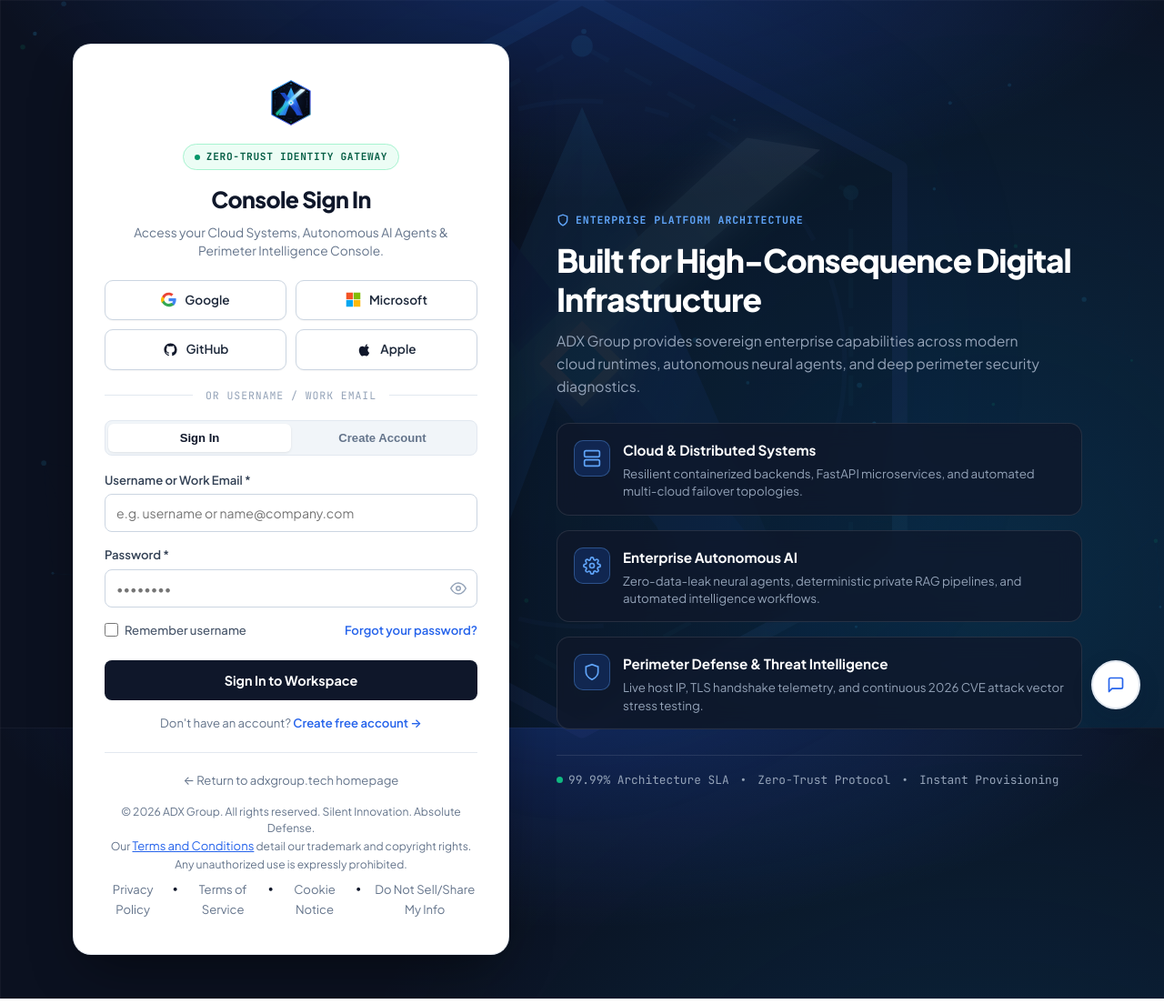
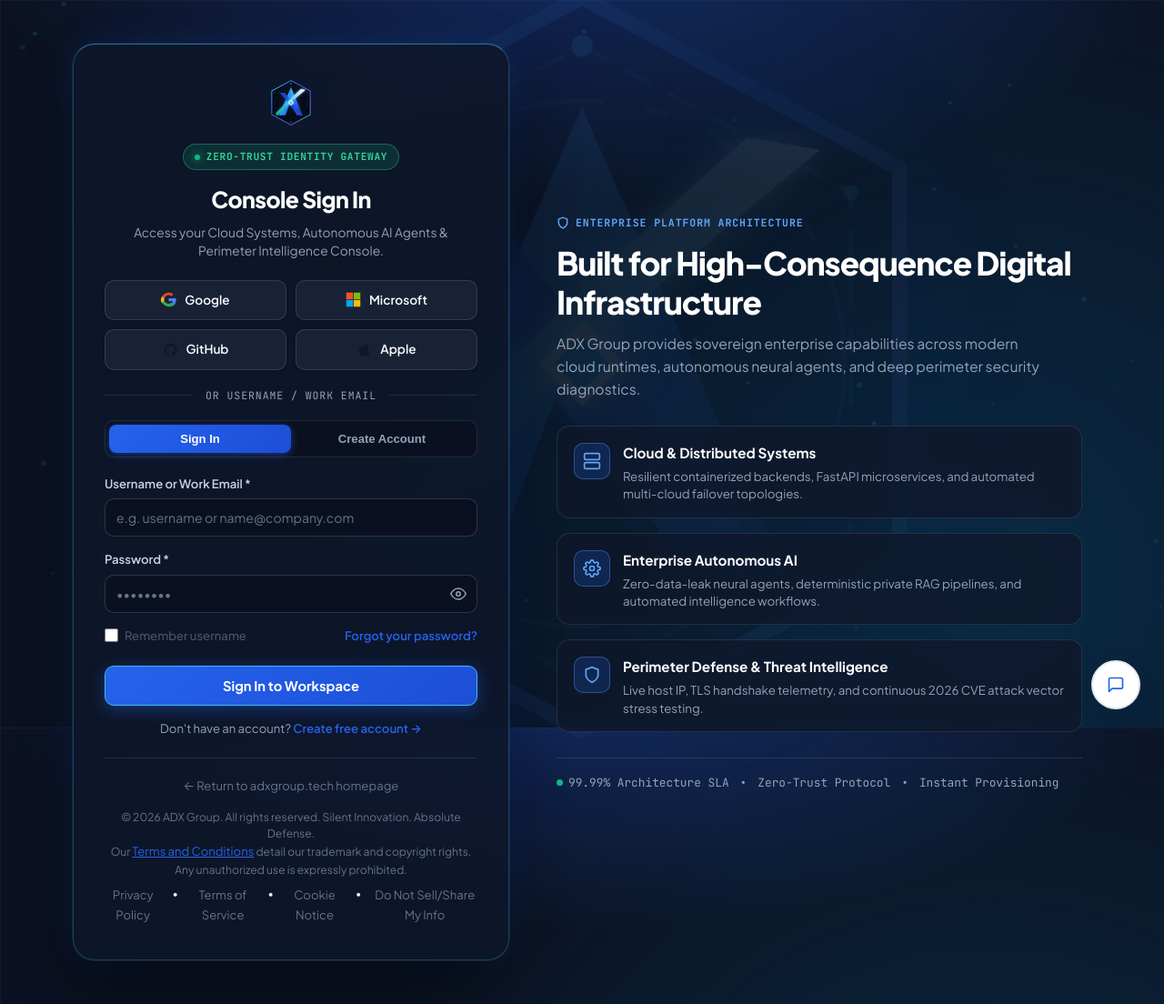
Before and after one commit to hardex001-tech/adxgroup, a FastAPI app: page /login in a window 1280 px wide. Shown: the whole page at 91% size. Run offline with FastAPI, Linux system fonts and the light colour scheme; some libraries are stand-ins or nearby versions.

Commit message:
feat(auth/security): obsidian cyber glass sign-in console, zero-trust SSRF IP validation, proxy/VPN login detection, and instant email alerts

```diff
--- a/app.py
+++ b/app.py
@@ -271,6 +271,48 @@
     )
 
 
+def _extract_client_security_context(request: Request) -> Dict[str, Any]:
+    """Extract verifiable client IP, detect proxy/VPN hops, and capture user agent."""
+    x_forwarded_for = request.headers.get("x-forwarded-for", "").strip()
+    cf_connecting_ip = request.headers.get("cf-connecting-ip", "").strip()
+    x_real_ip = request.headers.get("x-real-ip", "").strip()
+
+    ip = "127.0.0.1"
+    is_proxy_or_vpn = False
+
+    if cf_connecting_ip:
+        ip = cf_connecting_ip
+    elif x_forwarded_for:
+        parts = [p.strip() for p in x_forwarded_for.split(",") if p.strip()]
+        if parts:
+            ip = parts[0]
+            if len(parts) > 1:
+                is_proxy_or_vpn = True
+    elif x_real_ip:
+        ip = x_real_ip
+    elif request.client and request.client.host:
+        ip = request.client.host
+
+    proxy_indicators = [
+        "via",
+        "forwarded",
+        "x-proxy-id",
+        "proxy-connection",
+        "x-requested-with",
+    ]
+    for h in proxy_indicators:
+        if request.headers.get(h):
+            is_proxy_or_vpn = True
+            break
+
+    ua = request.headers.get("user-agent", "Standard Web Browser")
+    return {
+        "ip": ip,
+        "is_proxy_or_vpn": is_proxy_or_vpn,
+        "user_agent": ua,
+    }
+
+
 def _set_auth_cookie(response: Response, token: str) -> None:
     import os
     response.set_cookie(
@@ -329,9 +371,15 @@
             raise HTTPException(status_code=400, detail="Please enter your username or email address.")
         sess = login_email_user(identifier=user_identifier, password=payload.password)
         redirect_to = "/admin" if sess["user"]["role"] == "admin" else "/dashboard"
-        client_ip = request.client.host if request.client else "Remote Client"
+        sec_ctx = _extract_client_security_context(request)
         try:
-            send_login_alert(sess["user"]["email"], sess["user"]["name"], client_ip)
+            send_login_alert(
+                email=sess["user"]["email"],
+                name=sess["user"]["name"],
+                ip=sec_ctx["ip"],
+                user_agent=sec_ctx["user_agent"],
+                is_proxy_or_vpn=sec_ctx["is_proxy_or_vpn"]
+            )
         except Exception:
             pass
         resp = JSONResponse(
@@ -518,9 +566,15 @@
         company="",
     )
 
-    client_ip = request.client.host if request.client else "Google SSO"
+    sec_ctx = _extract_client_security_context(request)
     try:
-        send_login_alert(email, name, client_ip)
+        send_login_alert(
+            email=email,
+            name=name,
+            ip=sec_ctx["ip"],
+            user_agent=sec_ctx["user_agent"],
+            is_proxy_or_vpn=sec_ctx["is_proxy_or_vpn"]
+        )
     except Exception:
         pass
 
@@ -693,9 +747,15 @@
 
     sess = create_or_login_oauth_user(email=email, name=name, provider="microsoft", company="")
 
-    client_ip = request.client.host if request.client else "Microsoft SSO"
+    sec_ctx = _extract_client_security_context(request)
     try:
-        send_login_alert(email, name, client_ip)
+        send_login_alert(
+            email=email,
+            name=name,
+            ip=sec_ctx["ip"],
+            user_agent=sec_ctx["user_agent"],
+            is_proxy_or_vpn=sec_ctx["is_proxy_or_vpn"]
+        )
     except Exception:
         pass
 
@@ -821,9 +881,15 @@
 
     sess = create_or_login_oauth_user(email=email, name=name, provider="github", company=company)
 
-    client_ip = request.client.host if request.client else "GitHub SSO"
+    sec_ctx = _extract_client_security_context(request)
     try:
-        send_login_alert(email, name, client_ip)
+        send_login_alert(
+            email=email,
+            name=name,
+            ip=sec_ctx["ip"],
+            user_agent=sec_ctx["user_agent"],
+            is_proxy_or_vpn=sec_ctx["is_proxy_or_vpn"]
+        )
     except Exception:
         pass
 
--- a/templates/admin.html
+++ b/templates/admin.html
@@ -4,8 +4,8 @@
   <meta charset="UTF-8" />
   <meta name="viewport" content="width=device-width, initial-scale=1.0" />
   <title>Owner Command Center | ADX Group</title>
-  <link rel="icon" type="image/svg+xml" href="/static/logo.svg?v=2026.41" />
-  <link rel="stylesheet" href="/static/css/style.css?v=2026.41" />
+  <link rel="icon" type="image/svg+xml" href="/static/logo.svg?v=2026.42" />
+  <link rel="stylesheet" href="/static/css/style.css?v=2026.42" />
   <style>
     .kpi-grid {
       display: grid;
--- a/templates/login.html
+++ b/templates/login.html
@@ -5,21 +5,21 @@
   <meta name="viewport" content="width=device-width, initial-scale=1.0" />
   <title>Sign In | ADX Group Enterprise Console</title>
   <meta name="description" content="Sign in to the ADX Group Enterprise Security Console. Sovereign cloud systems, private AI agents, and perimeter threat telemetry." />
-  <link rel="icon" type="image/svg+xml" href="/static/logo.svg?v=2026.41" />
+  <link rel="icon" type="image/svg+xml" href="/static/logo.svg?v=2026.42" />
   <link rel="preconnect" href="https://fonts.googleapis.com" />
   <link rel="preconnect" href="https://fonts.gstatic.com" crossorigin />
   <link href="https://fonts.googleapis.com/css2?family=JetBrains+Mono:wght@500;600;700&family=Plus+Jakarta+Sans:wght@400;500;600;700;800&display=swap" rel="stylesheet" />
-  <link rel="stylesheet" href="/static/css/style.css?v=2026.41" />
+  <link rel="stylesheet" href="/static/css/style.css?v=2026.42" />
   <style>
     :root {
       --font-sans: 'Plus Jakarta Sans', -apple-system, BlinkMacSystemFont, 'Segoe UI', Roboto, sans-serif;
       --font-mono: 'JetBrains Mono', monospace;
-      --card-bg: #ffffff;
-      --text-main: #0f172a;
-      --text-muted: #64748b;
-      --border-subtle: #e2e8f0;
-      --border-focus: #2563eb;
-      --accent-blue: #2563eb;
+      --card-bg: rgba(15, 23, 42, 0.82);
+      --text-main: #ffffff;
+      --text-muted: #94a3b8;
+      --border-subtle: rgba(255, 255, 255, 0.1);
+      --border-focus: #38bdf8;
+      --accent-blue: #38bdf8;
     }
 
     * {
@@ -82,16 +82,21 @@
       align-items: center;
     }
 
-    /* Left Card: Clean Porcelain Authentication Card */
+    /* Left Card: Sleek Obsidian Cyber Glass Command Console */
     .auth-card {
-      background: var(--card-bg);
-      border: 1px solid rgba(226, 232, 240, 0.95);
-      border-radius: 20px;
+      background: rgba(15, 23, 42, 0.84);
+      border: 1px solid rgba(56, 189, 248, 0.28);
+      border-top: 1px solid rgba(56, 189, 248, 0.55);
+      border-radius: 24px;
       padding: 38px 34px;
+      backdrop-filter: blur(24px);
+      -webkit-backdrop-filter: blur(24px);
       box-shadow:
-        0 4px 6px -1px rgba(0, 0, 0, 0.1),
-        0 24px 60px -15px rgba(0, 0, 0, 0.45);
-      color: var(--text-main);
+        0 0 0 1px rgba(255, 255, 255, 0.05),
+        0 25px 65px -15px rgba(0, 0, 0, 0.8),
+        0 0 45px -10px rgba(37, 99, 235, 0.35);
+      color: #f8fafc;
+      position: relative;
     }
 
     .auth-header {
@@ -117,9 +122,9 @@
       gap: 7px;
       padding: 4px 12px;
       border-radius: 999px;
-      background: #ecfdf5;
-      border: 1px solid #a7f3d0;
-      color: #065f46;
+      background: rgba(16, 185, 129, 0.15);
+      border: 1px solid rgba(52, 211, 153, 0.35);
+      color: #34d399;
       font-family: var(--font-mono);
       font-size: 0.7rem;
       font-weight: 700;
@@ -132,20 +137,21 @@
       width: 6px;
       height: 6px;
       border-radius: 50%;
-      background: #059669;
+      background: #10b981;
+      box-shadow: 0 0 8px #10b981;
     }
 
     .auth-header h1 {
       font-size: 1.55rem;
       font-weight: 800;
-      color: var(--text-main);
+      color: #ffffff;
       margin-bottom: 6px;
       letter-spacing: -0.025em;
     }
 
     .auth-header p {
       font-size: 0.86rem;
-      color: var(--text-muted);
+      color: #94a3b8;
       line-height: 1.45;
     }
 
@@ -163,30 +169,31 @@
       justify-content: center;
       gap: 9px;
       padding: 10px 12px;
-      border-radius: 9px;
-      background: #ffffff;
-      color: #1e293b;
-      border: 1px solid #cbd5e1;
+      border-radius: 10px;
+      background: rgba(30, 41, 59, 0.75);
+      color: #f8fafc;
+      border: 1px solid rgba(255, 255, 255, 0.12);
       font-size: 0.85rem;
       font-weight: 600;
       font-family: var(--font-sans);
       text-decoration: none;
       cursor: pointer;
-      transition: all 0.16s ease;
-      box-shadow: 0 1px 2px rgba(0, 0, 0, 0.04);
+      transition: all 0.18s ease;
+      box-shadow: 0 1px 3px rgba(0, 0, 0, 0.3);
     }
 
     .btn-sso:hover {
-      background: #f8fafc;
-      border-color: #94a3b8;
-      box-shadow: 0 4px 10px rgba(15, 23, 42, 0.08);
+      background: rgba(51, 65, 85, 0.95);
+      border-color: rgba(56, 189, 248, 0.6);
+      box-shadow: 0 4px 16px rgba(37, 99, 235, 0.25);
+      color: #ffffff;
       transform: translateY(-1px);
     }
 
-    .btn-sso-google:hover { border-color: #4285f4; }
-    .btn-sso-ms:hover { border-color: #05a6f0; }
-    .btn-sso-gh:hover { border-color: #0f172a; color: #000; }
-    .btn-sso-apple:hover { border-color: #000000; color: #000; }
+    .btn-sso-google:hover { border-color: #4285f4; box-shadow: 0 4px 16px rgba(66, 133, 244, 0.3); }
+    .btn-sso-ms:hover { border-color: #05a6f0; box-shadow: 0 4px 16px rgba(5, 166, 240, 0.3); }
+    .btn-sso-gh:hover { border-color: #f8fafc; box-shadow: 0 4px 16px rgba(255, 255, 255, 0.2); }
+    .btn-sso-apple:hover { border-color: #f8fafc; box-shadow: 0 4px 16px rgba(255, 255, 255, 0.2); }
 
     .divider {
       display: flex;
@@ -203,7 +210,7 @@
     .divider::after {
       content: "";
       flex: 1;
-      border-bottom: 1px solid var(--border-subtle);
+      border-bottom: 1px solid rgba(255, 255, 255, 0.1);
     }
 
     .divider:not(:empty)::before { margin-right: 14px; }
@@ -212,11 +219,11 @@
     /* Switch Tabs */
     .auth-tabs {
       display: flex;
-      background: #f1f5f9;
-      border-radius: 8px;
-      padding: 3px;
-      margin-bottom: 16px;
-      border: 1px solid #e2e8f0;
+      background: rgba(11, 17, 32, 0.85);
+      border-radius: 10px;
+      padding: 4px;
+      margin-bottom: 18px;
+      border: 1px solid rgba(255, 255, 255, 0.1);
     }
 
     .auth-tab {
@@ -225,18 +232,18 @@
       padding: 8px;
       font-size: 0.82rem;
       font-weight: 600;
-      border-radius: 6px;
+      border-radius: 8px;
       cursor: pointer;
-      color: #64748b;
+      color: #94a3b8;
       background: transparent;
       border: none;
       transition: all 0.16s ease;
     }
 
     .auth-tab.active {
-      background: #ffffff;
-      color: #0f172a;
-      box-shadow: 0 1px 3px rgba(0, 0, 0, 0.08);
+      background: linear-gradient(135deg, #2563eb, #1d4ed8);
+      color: #ffffff;
+      box-shadow: 0 2px 10px rgba(37, 99, 235, 0.45);
     }
 
     .form-group {
@@ -247,18 +254,18 @@
       display: block;
       font-size: 0.82rem;
       font-weight: 600;
-      color: #334155;
-      margin-bottom: 5px;
+      color: #cbd5e1;
+      margin-bottom: 6px;
     }
 
     .form-control {
       width: 100%;
       height: 42px;
       padding: 0 12px;
-      border-radius: 8px;
-      border: 1px solid #cbd5e1;
-      background: #ffffff;
-      color: #0f172a;
+      border-radius: 10px;
+      border: 1px solid rgba(255, 255, 255, 0.15);
+      background: rgba(11, 17, 32, 0.85);
+      color: #ffffff;
       font-size: 0.88rem;
       font-family: var(--font-sans);
       outline: none;
@@ -266,8 +273,13 @@
     }
 
     .form-control:focus {
-      border-color: var(--border-focus);
-      box-shadow: 0 0 0 3px rgba(37, 99, 235, 0.12);
+      border-color: #38bdf8;
+      background: rgba(11, 17, 32, 0.98);
+      box-shadow: 0 0 0 3px rgba(56, 189, 248, 0.22);
+    }
+
+    .form-control::placeholder {
+      color: #64748b;
     }
 
     .pwd-field-wrap {
@@ -305,21 +317,23 @@
     .btn-submit {
       width: 100%;
       height: 44px;
-      border-radius: 8px;
-      border: none;
-      background: #0f172a;
+      border-radius: 10px;
+      border: 1px solid #38bdf8;
+      background: linear-gradient(135deg, #2563eb 0%, #1d4ed8 100%);
       color: #ffffff;
       font-weight: 700;
-      font-size: 0.9rem;
+      font-size: 0.92rem;
       cursor: pointer;
       font-family: var(--font-sans);
       margin-top: 6px;
-      transition: all 0.16s ease;
+      transition: all 0.18s ease;
+      box-shadow: 0 4px 18px rgba(37, 99, 235, 0.4);
     }
 
     .btn-submit:hover {
-      background: #1e293b;
-      box-shadow: 0 4px 14px rgba(15, 23, 42, 0.2);
+      background: linear-gradient(135deg, #1d4ed8 0%, #1e40af 100%);
+      border-color: #60a5fa;
+      box-shadow: 0 6px 24px rgba(37, 99, 235, 0.6);
       transform: translateY(-1px);
     }
 
@@ -344,7 +358,7 @@
     }
 
     .auth-footer a:hover {
-      color: #0f172a;
+      color: #38bdf8;
     }
 
     /* Right Column: High-Tech Enterprise Architecture Showcase */
@@ -476,7 +490,7 @@
 <body>
 
   <!-- Lit Background Watermark Emblem -->
-  <img src="/static/logo.svg?v=2026.41" alt="" class="watermark-logo" />
+  <img src="/static/logo.svg?v=2026.42" alt="" class="watermark-logo" />
 
   <div class="auth-page-wrapper">
     <div class="auth-split-grid">
@@ -485,7 +499,7 @@
       <div class="auth-card">
         <div class="auth-header">
           <a href="/" style="display: inline-block;">
-            <img src="/static/logo.svg?v=2026.41" alt="ADX Group" class="auth-logo" />
+            <img src="/static/logo.svg?v=2026.42" alt="ADX Group" class="auth-logo" />
           </a>
           <div style="display: flex; justify-content: center;">
             <div class="status-badge">
@@ -606,8 +620,8 @@
         </form>
 
         <!-- Zero-Trust Forgot Password Panel -->
-        <div id="forgot-password-panel" class="hidden" style="margin-top: 14px; background: #f8fafc; border: 1px solid #cbd5e1; border-radius: 10px; padding: 18px;">
-          <div style="font-weight: 700; font-size: 0.92rem; color: #0f172a; margin-bottom: 6px;">Zero-Trust Password Recovery</div>
+        <div id="forgot-password-panel" class="hidden" style="margin-top: 14px; background: rgba(15, 23, 42, 0.9); border: 1px solid rgba(56, 189, 248, 0.35); border-radius: 12px; padding: 18px; color: #f8fafc;">
+          <div style="font-weight: 700; font-size: 0.92rem; color: #ffffff; margin-bottom: 6px;">Zero-Trust Password Recovery</div>
           <p style="font-size: 0.82rem; color: #64748b; margin-bottom: 12px; line-height: 1.45;">
             Enter your registered username or email. We will dispatch a 6-digit cryptographic security code to reset your password.
           </p>
@@ -626,7 +640,7 @@
         </div>
 
         <!-- Reset Password With Token Panel (If arriving from email link) -->
-        <div id="set-password-panel" class="hidden" style="margin-top: 14px; background: #eff6ff; border: 1px solid #bfdbfe; border-radius: 10px; padding: 18px;">
+        <div id="set-password-panel" class="hidden" style="margin-top: 14px; background: rgba(15, 23, 42, 0.9); border: 1px solid rgba(16, 185, 129, 0.4); border-radius: 12px; padding: 18px; color: #f8fafc;">
           <div style="font-weight: 700; font-size: 0.92rem; color: #1e3a8a; margin-bottom: 6px;">Set New Account Password</div>
           <p style="font-size: 0.82rem; color: #3b82f6; margin-bottom: 12px;">
             Enter your new password below (minimum 6 characters).
@@ -941,9 +955,9 @@
     if (ssoSetup || googleSetup === "needed") {
       const provider = ssoSetup || "Google";
       if (errBox) {
-        errBox.style.color = "#92400e";
-        errBox.style.background = "#fffbeb";
-        errBox.style.border = "1px solid #fde68a";
+        errBox.style.color = "#fef08a";
+        errBox.style.background = "rgba(180, 83, 9, 0.25)";
+        errBox.style.border = "1px solid rgba(245, 158, 11, 0.45)";
         errBox.style.padding = "12px 32px 12px 14px";
         errBox.style.borderRadius = "8px";
         errBox.style.fontSize = "0.82rem";
@@ -951,7 +965,7 @@
         errBox.style.marginBottom = "14px";
         errBox.style.position = "relative";
         errBox.innerHTML = `
-          <button type="button" onclick="this.parentElement.style.display='none'" style="position: absolute; right: 8px; top: 8px; background: none; border: none; font-size: 18px; line-height: 1; color: #92400e; cursor: pointer; padding: 0 4px;" title="Dismiss">&times;</button>
+          <button type="button" onclick="this.parentElement.style.display='none'" style="position: absolute; right: 8px; top: 8px; background: none; border: none; font-size: 18px; line-height: 1; color: #fef08a; cursor: pointer; padding: 0 4px;" title="Dismiss">&times;</button>
           <strong>${provider} SSO Configuration:</strong> To enable direct 1-click ${provider} Sign-In, add <code>${provider.toUpperCase()}_CLIENT_ID</code> and <code>${provider.toUpperCase()}_CLIENT_SECRET</code> to your Vercel Environment Variables. You can also sign in directly below with your <strong>Username or Work Email</strong>.
         `;
       }
@@ -1052,6 +1066,6 @@
       }
     });
   </script>
-  <script src="/static/js/main.js?v=2026.41"></script>
+  <script src="/static/js/main.js?v=2026.42"></script>
 </body>
 </html>
```
Also changed, not shown: core/mailer.py (+67 -19 lines), core/scanner.py (+25 -0 lines), templates/dashboard.html (+5 -5 lines), templates/index.html (+6 -6 lines), templates/legal.html (+6 -6 lines).
